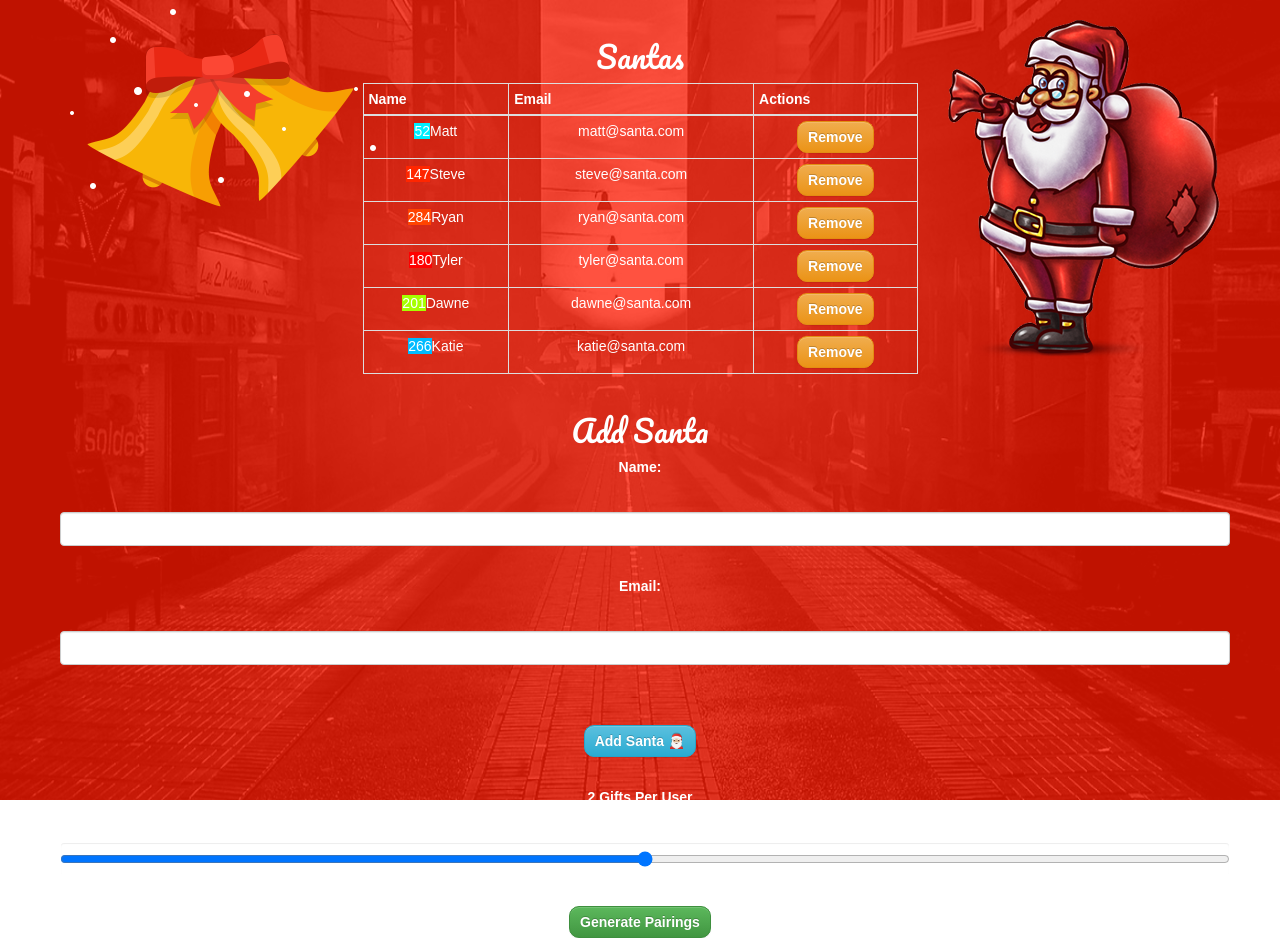
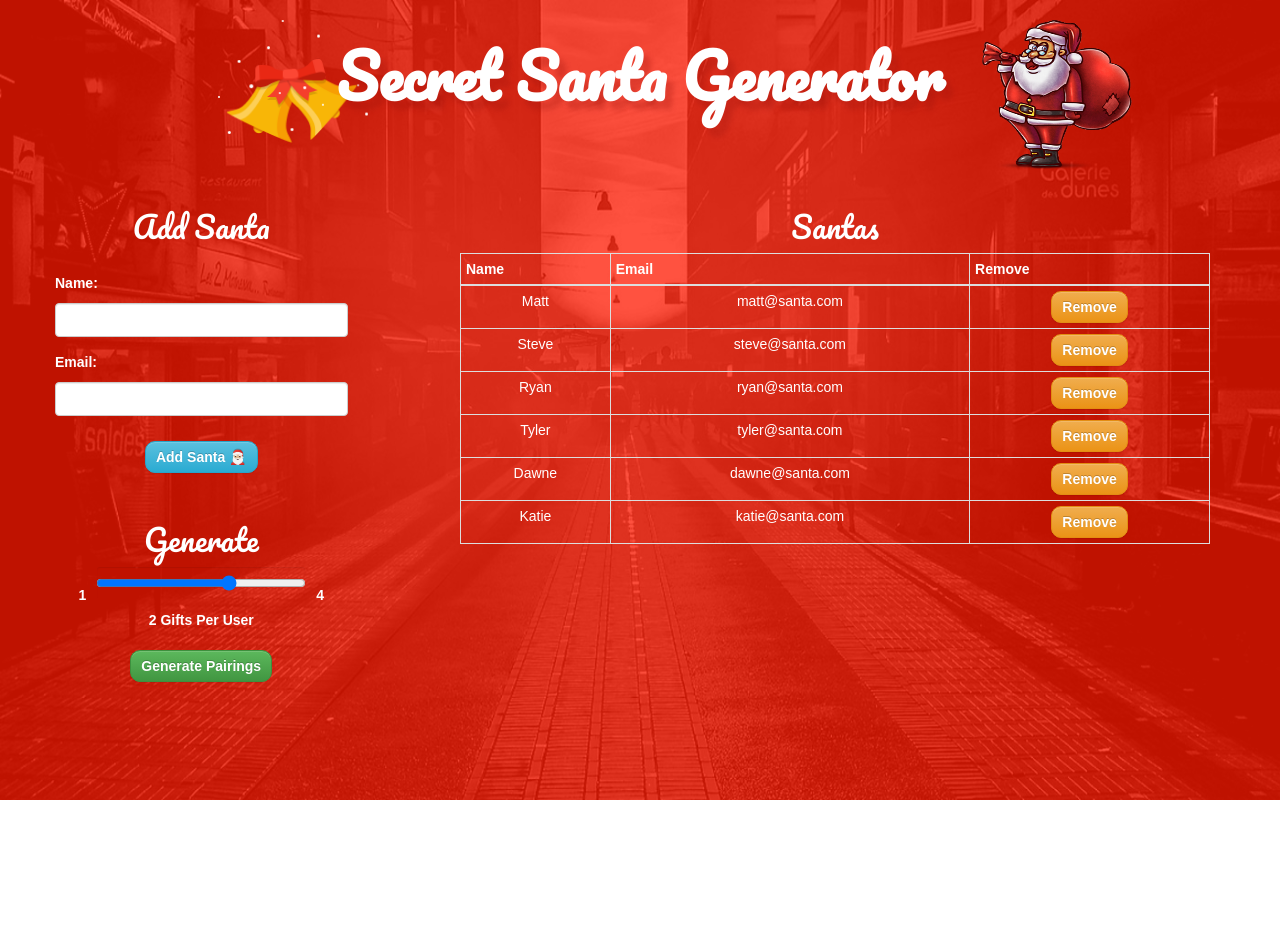
Before and after one commit to m-b-davis/secret-santa-react-ts, a React (Create React App) app: page / in a window 1280 px wide. Both pictures are taken after a click on the button "Get Started". After the commit the page ends 800 px from the top, so only its background shows below. Built offline with nearby package versions, Linux system fonts and the light colour scheme.

Commit message:
Added reveal match page, adjusted page layout

```diff
--- a/src/App.css
+++ b/src/App.css
@@ -27,6 +27,73 @@
   to { transform: rotate(360deg); }
 }
 
+.header-section {
+  padding-top: 20px;
+}
+
 .header-small {
   display: block;
 }
+
+.add-santa__input {
+  margin:0 auto 15px 0;
+}
+
+.add-santa__header {
+  margin-bottom: 30px;
+}
+
+.add-santa__btn {
+  margin-top:10px;
+}
+
+.add-santa__container {
+  margin: 20px auto 30px;
+}
+
+.add-santa__input-label {
+  margin-right: 100%;
+  margin-bottom: 10px;
+}
+
+.main-title {
+  margin: 0 auto;
+  padding-top: 20px;
+}
+
+.ss-config__container {
+  margin-top:15px;
+}
+
+.ss-config {
+  margin-top: 50px;
+}
+
+.ss-config__range-container > * {
+  display: inline-block;
+}
+
+.ss-config__range-container > input {
+  width: 80%;
+  margin: 0 10px;
+  display: inline-block;
+}
+
+.ss-config__btn {
+  margin-top: 15px;
+}
+
+.header-img {
+  width: 150px;
+  height: 150px;
+}
+
+.santa-table__url-input {
+  margin: 0;
+  padding: 5px 10px;
+  width: 40%;
+}
+
+.santa-table__match-btn {
+  margin: 0 0 0 10px;
+}
--- a/src/App.tsx
+++ b/src/App.tsx
@@ -1,12 +1,10 @@
 import * as React from 'react';
 import { Button, Col, ControlLabel, FormControl, FormControlProps, Grid, Row } from 'react-bootstrap';
-import './App.css';
 import './css/animate.css';
 import './css/responsive.css';
 import './css/style.css';
 
 import AddSantaForm from './components/AddSantaForm/AddSantaForm';
-import MatchTable from "./components/MatchTable/MatchTable";
 import SantaJumbotron from './components/SantaJumbotron/SantaJumbotron';
 import SantaTable from "./components/SantaTable/SantaTable";
 import { CancellableEvent, IMatch, ISanta } from './types';
@@ -100,7 +98,13 @@ class App extends React.Component<{}, IState>{
   };
 
   private getMatchClickedEventHandler = (match: IMatch) => () => {
-    alert(match.santa.name);
+    //const emailSubject = "Your Secret Santa Allocation";
+   // const body = `Hi ${match.santa.name}!, Below is a link to view your Secret Santa allocation. ${match.url} Thanks!`;
+
+    const mailto = `mailto:${match.santa.email}`;//?subject=${emailSubject}&body=${body}`;
+    const x = window.open(mailto);
+    x && x.close();
+    console.log(mailto);
   };
 
   private getDeleteSantaHandler = (deleteSanta: ISanta) => () => {
@@ -109,63 +113,74 @@ class App extends React.Component<{}, IState>{
     })
   };
 
-  public render() {
-    const haveGenerated = this.state.matches.length > 0;
+  private renderGenerateMatches = () => {
     const santasRemaining = this.state.numberOfMatches - this.state.santas.length;
 
+return (
+    <form className="ss-config" onSubmit={this.handleGenerateMatches}>
+    <h2>Generate</h2>
+    <div>
+      <div className="ss-config__range-container">
+        <label>1</label>
+        <FormControl
+          type="range"
+          min={1}
+          max={this.state.santas.length - 2}
+          onChange={this.handleNumberOfMatchesChanged}
+        />
+        <label>{this.state.santas.length - 2}</label>
+      </div>
+      <ControlLabel>{`${this.state.numberOfMatches} Gift${this.state.numberOfMatches > 1 ? 's' : ''} Per User`}</ControlLabel>
+    </div>
+
+    <Button
+      bsStyle="success"
+      className="ss-config__btn"
+      onClick={this.handleFormSubmit}
+      disabled={santasRemaining > 0}
+    >
+      {`Generate Pairings ${santasRemaining > 0 ? `(Add ${santasRemaining})` : ''}`}
+    </Button>
+  </form>
+);
+  }
+
+  public render() {
     return (
       <div className="App">
         <SantaJumbotron>
-          <Grid style={{marginTop: "0px"}}>
-            <Row>
-              <Col md={3}>
-                  <img className="bigbell wow tada infinite" data-wow-duration="30s" src="img/bell.png" alt="" />
+            <Row className="header-section">
+              <Col md={1} mdOffset={2}>
+                <img className="bigbell header-img wow tada infinite" data-wow-duration="30s" src="img/bell.png" alt="" />
               </Col>
               <Col md={6}>
-                <SantaTable santas={this.state.santas} getDeleteSantaHandler={this.getDeleteSantaHandler} />
+                <h1 className="main-title">Secret Santa Generator</h1>
               </Col>
-              <Col md={3}>
-                  <div className="santa wow bounceInDown" data-wow-duration="2s">
-                      <img src="img/santa.png" alt="" />
-                  </div>
+              <Col md={1} mdOffset={0}>
+                <div className="santa wowbounceInDown" data-wow-duration="2s">
+                  <img className="header-img" src="img/santa.png" alt="" />
+                </div>
               </Col>
             </Row>
+
+          <Grid style={{ marginTop: "0px" }}>
             <Row>
+              <Col md={3} >
                 <AddSantaForm addSanta={this.handleAddSanta} />
+                {this.renderGenerateMatches()}
+              </Col>
+              <Col md={8} mdOffset={1}>
+                <SantaTable
+                  santas={this.state.santas}
+                  matches={this.state.matches}
+                  getMatchClickedEventHandler={this.getMatchClickedEventHandler}
+                  getDeleteSantaHandler={this.getDeleteSantaHandler}
+                  />
+              </Col>
             </Row>
-
-              <form onSubmit={this.handleGenerateMatches}>
-                  <Row>
-                    <ControlLabel>{`${this.state.numberOfMatches} Gifts Per User`}</ControlLabel>
-                    <FormControl
-                      type="range"
-                      min={1}
-                      max={this.state.santas.length - 1}
-                      onChange={this.handleNumberOfMatchesChanged}
-                    />
-                  </Row>
-
-                  <Row>
-                    <Button
-                    bsStyle="success"
-                    onClick={this.handleFormSubmit}
-                    disabled={santasRemaining > 0}
-                  >
-                    {`Generate Pairings ${santasRemaining > 0 ? `(Add ${santasRemaining})` : ''}`}
-                  </Button>
-                  </Row>
-              </form>
 
           </Grid>
         </SantaJumbotron>
-
-          { haveGenerated &&
-          <Row>
-              <MatchTable getMatchClickedEventHandler={this.getMatchClickedEventHandler}
-                          matches={this.state.matches}
-                          secretMode={this.state.secretMode}
-              />
-          </Row>}
 
       </div>
     );
--- a/src/components/AddSantaForm/AddSantaForm.tsx
+++ b/src/components/AddSantaForm/AddSantaForm.tsx
@@ -1,6 +1,6 @@
 import * as React from 'react';
-import {Button, ControlLabel, FormControl, FormControlProps } from "react-bootstrap";
-import {ISanta} from "../../types";
+import { Button, Row, ControlLabel, FormControl, FormControlProps } from "react-bootstrap";
+import { ISanta } from "../../types";
 
 interface IProps {
     addSanta: (santa: ISanta) => void;
@@ -27,31 +27,45 @@ class AddSantaForm extends React.Component<IProps, IState> {
 
         // Typescript is also ugly sometimes
         this.setState({
-            [name] : value
+            [name]: value
         } as Pick<IState, keyof IState>);
     }
 
-    private handleAddSanta = () => this.props.addSanta({ name: this.state.name, email: this.state.email});
+    private handleAddSanta = () => this.props.addSanta({ name: this.state.name, email: this.state.email });
 
     public render() {
         const { name, email } = this.state;
 
         return (
-            <div>
-                <h2 className="header-small">Add Santa</h2>
-                <ControlLabel>Name:</ControlLabel>
+            <div className="add-santa__container">
+                <h2 className="header-small add-santa__header">Add Santa</h2>
+                <Row >
+                        <ControlLabel className="add-santa__input-label">Name:</ControlLabel>
+
                         <FormControl
+                            className="add-santa__input"
                             name="name"
                             value={name}
                             onChange={this.handleChange}
                         />
-                <ControlLabel>Email:</ControlLabel>
+
+
+                        <ControlLabel className="add-santa__input-label">Email:</ControlLabel>
+
                         <FormControl
+                            className="add-santa__input"
                             name="email"
                             value={email}
                             onChange={this.handleChange}
                         />
-                <Button style={{margin: "30px 5px"}} bsStyle="info" onClick={this.handleAddSanta}>Add Santa 🎅🏼</Button>
+
+                        <Button
+                            className="add-santa__btn"
+                            bsStyle="info"
+                            onClick={this.handleAddSanta}>
+                            Add Santa 🎅🏼
+                        </Button>
+                </Row>
             </div>
         )
     }
--- a/src/components/SantaJumbotron/index.css
+++ b/src/components/SantaJumbotron/index.css
@@ -29,5 +29,3 @@ HERO SECTION
     color: #fff;
     font-size: 25px;
 }
-
-.bigbell {margin-top: -65px;}
--- a/src/components/SantaTable/SantaTable.tsx
+++ b/src/components/SantaTable/SantaTable.tsx
@@ -1,15 +1,18 @@
 import * as React from "react";
 import { Button, Table } from 'react-bootstrap';
-import {ISanta} from "../../types";
+import {ISanta, IMatch} from "../../types";
 import SantaTableRow from './SantaTableRow';
 
 interface IProps {
     santas: ISanta[];
+    matches?: IMatch[];
+    getMatchClickedEventHandler: (match: IMatch) => React.MouseEventHandler<Button>;
     getDeleteSantaHandler: (santa: ISanta) => React.MouseEventHandler<Button>;
 }
 
 const SantaTable = (props: IProps) => {
-    const { santas } = props;
+    const { santas, matches } = props;
+    const handleMatchClicked = (match: IMatch) => props.getMatchClickedEventHandler(match);
 
     const renderEmpty = () => (
         <p>You haven't added any santas yet!</p>
@@ -25,14 +28,17 @@ const SantaTable = (props: IProps) => {
                     <tr>
                         <th>Name</th>
                         <th>Email</th>
-                        <th>Actions</th>
+                        { matches && matches.length > 0 && <th>Match</th>}
+                        <th>Remove</th>
                     </tr>
                     </thead>
                     <tbody>
-                    {santas.map(santa =>
+                    {santas.map((santa, index) =>
                         <SantaTableRow
                             santa={santa}
+                            match={matches && matches[index]}
                             key={santa.name}
+                            onMatchClicked={matches && handleMatchClicked(matches[index])}
                             onDelete={props.getDeleteSantaHandler(santa)}
                         />)}
                     </tbody>
--- a/src/components/SantaTable/SantaTableRow.tsx
+++ b/src/components/SantaTable/SantaTableRow.tsx
@@ -1,19 +1,62 @@
 import * as React from "react";
 import { Button } from 'react-bootstrap';
-import {ISanta} from "../../types";
-import NameIndicator from "../NameIndicator/NameIndicator";
+import { ISanta, IMatch } from "../../types";
 
 interface IProps {
     santa: ISanta;
+    match?: IMatch;
+    onMatchClicked?: React.MouseEventHandler<Button>;
+    secretMode?: boolean;
     onDelete: React.MouseEventHandler<Button>
 }
+
+function copyToClipboard(text: string) {
+
+    // Create an auxiliary hidden input
+    var aux = document.createElement("input");
+
+    // Get the text from the element passed into the input
+    aux.setAttribute("value", text);
+
+    // Append the aux input to the body
+    document.body.appendChild(aux);
+
+    // Highlight the content
+    aux.select();
+
+    // Execute the copy command
+    document.execCommand("copy");
+
+    // Remove the input from the body
+    document.body.removeChild(aux);
+
+  }
 
 const SantaTableRow = (props: IProps) => {
     return (
         <tr>
-            <td><NameIndicator name={props.santa.name}/>{props.santa.name}</td>
+            <td>{props.santa.name}</td>
             <td>{props.santa.email}</td>
-            <td><Button bsStyle="warning" onClick={props.onDelete}>Remove</Button></td>
+            {props.match && <td>
+                <input className="santa-table__url-input" type="text" value={props.match.url} id="myInput"></input>
+                <Button
+                    className="santa-table__match-btn"
+                    bsStyle="success"
+                    onClick={() => copyToClipboard(props.match!.url!)}>
+                    Copy Link
+                </Button>
+
+                <Button
+                    bsStyle="info"
+                    className="santa-table__match-btn"
+                    onClick={props.onMatchClicked}>
+                    Send Email
+                </Button>
+
+            </td>}
+            <td>
+                <Button bsStyle="warning" onClick={props.onDelete}>Remove</Button>
+            </td>
         </tr>
     );
 };
--- a/src/css/responsive.css
+++ b/src/css/responsive.css
@@ -104,10 +104,6 @@
     #hero p {
         padding-top: 60px;
     }
-    .bigbell {
-        height: 160px;
-        margin-top: -25px;
-    }
     .bigtag {
         left: 450px;
     }
@@ -172,7 +168,6 @@
         display: none;
     }
     .bigbell {
-        margin-top: -50px;
     }
     .bigtag {
         left: 270px;
@@ -200,7 +195,6 @@
         padding-top: 50px;
     }
     .bigbell {
-        margin-top: -30px;
     }
     .bigtag {
         left: 230px;
--- a/src/index.tsx
+++ b/src/index.tsx
@@ -3,7 +3,10 @@ import * as ReactDOM from 'react-dom';
 import { BrowserRouter as Router, Route } from 'react-router-dom';
 import App from './App';
 import './index.css';
+import './App.css';
+
 import LandingPage from "./pages/LandingPage";
+import ShowMatchPage from "./pages/ShowMatch";
 import registerServiceWorker from './registerServiceWorker';
 
 const Root = () => {
@@ -12,6 +15,7 @@ const Root = () => {
         <Router>
             <>
                 <Route path="/" exact={true} render={renderLandingPage} />
+                <Route path="/show-match/:payload" component={ShowMatchPage} />
                 <Route path="/generator" component={App} />
             </>
         </Router>
--- /dev/null
+++ b/src/pages/ShowMatch.tsx
@@ -0,0 +1,58 @@
+import * as React from 'react';
+import { Col, Grid, Row } from "react-bootstrap";
+import { RouteComponentProps, withRouter } from "react-router";
+import SantaJumbotron from "../components/SantaJumbotron/SantaJumbotron";
+import { decodePayload } from '../utils';
+
+interface IMatchParams {
+    payload: string;
+}
+
+interface ILandingPageProps extends RouteComponentProps<IMatchParams> {
+    path: string;
+}
+
+const ShowMatchPage = (props: ILandingPageProps) => {
+    console.log({ props });
+    const { payload } = props.match.params;
+    let match = undefined;
+
+    try {
+        match = decodePayload(payload);
+    } catch (error) {
+
+
+    }
+
+    return (
+        <div>
+            <SantaJumbotron>
+                <Grid>
+                    <Row className="header-section">
+                        <Col md={1} mdOffset={1}>
+                            <img className="bigbell header-img wow tada infinite" data-wow-duration="30s" src="../img/bell.png" alt="" />
+                        </Col>
+                        <Col md={8} mdOffset={0}>
+                            <h1 className="main-title">Secret Santa Generator</h1>
+                        </Col>
+                        <Col md={1} mdOffset={0}>
+                            <div className="santa wowbounceInDown" data-wow-duration="2s">
+                                <img className="header-img" src="../img/santa.png" alt="" />
+                            </div>
+                        </Col>
+                    </Row>
+                    { match ?
+                        <Row>
+                            <h2>Hi {match.santa.name}!</h2>
+                            <p>You matched with:</p>
+                            {match.matchedWith.map(santa => <p>{santa.name}</p>)}
+                        </Row>
+                        : <p>Error: Malformed URL!</p>
+                    }
+                </Grid>
+            </SantaJumbotron>
+        </div>
+    )
+};
+
+export default withRouter(ShowMatchPage);
--- a/src/types.ts
+++ b/src/types.ts
@@ -1,6 +1,7 @@
 export interface IMatch {
     santa: ISanta;
     matchedWith: ISanta[];
+    url?: string;
 }
 
 export interface ISanta {
--- a/src/utils/index.ts
+++ b/src/utils/index.ts
@@ -22,6 +22,30 @@ export function shuffle<T>(arr: T[]): T[]{
         arr[i] = itemAtIndex;
     }
     return arr;
+}
+
+function getUrl(match: IMatch) {
+    const payload = `${match.santa.name}|${match.matchedWith.map(m => m.name).join(',')}`;
+    console.log(payload);
+
+    const encoded = window.btoa(payload);
+
+    return `https://${window.location.hostname}/show-match/${encoded}`;
+}
+
+export function decodePayload(payload: string): IMatch {
+    const decoded = window.atob(payload);
+    const [ santaName, recipientString ] = decoded.split('|');
+
+    const recipients: ISanta[] = recipientString.split(',').map(recipientName => ({
+        name: recipientName,
+        email: ''
+    }));
+
+    return {
+        santa: { name: santaName, email: '' },
+        matchedWith: recipients
+    };
 }
 
 export function generateMatches(santas: ISanta[], matchesPerSanta: number) {
@@ -69,7 +93,10 @@ export function generateMatches(santas: ISanta[], matchesPerSanta: number) {
                 santaList.filter(santa => {
                     return santa.name !== santaSelection[index]!.name
                 })),
-            matches: [ ...matches, newMatch ]
+            matches: [ ...matches, {
+                ...newMatch,
+                url: getUrl(newMatch)
+            }]
         }
     }, initialReducerValue).matches;
 }
```
Lines whose indentation alone changed are shown as unchanged.
